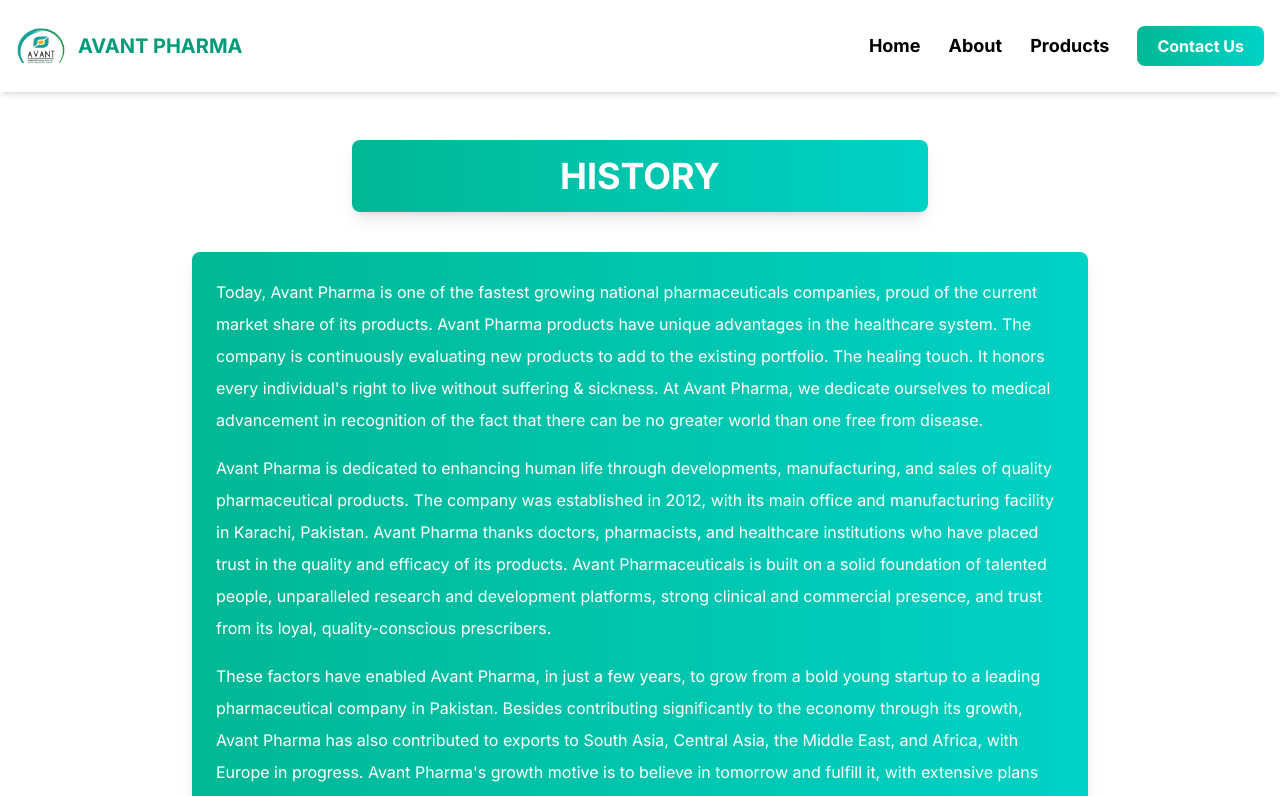
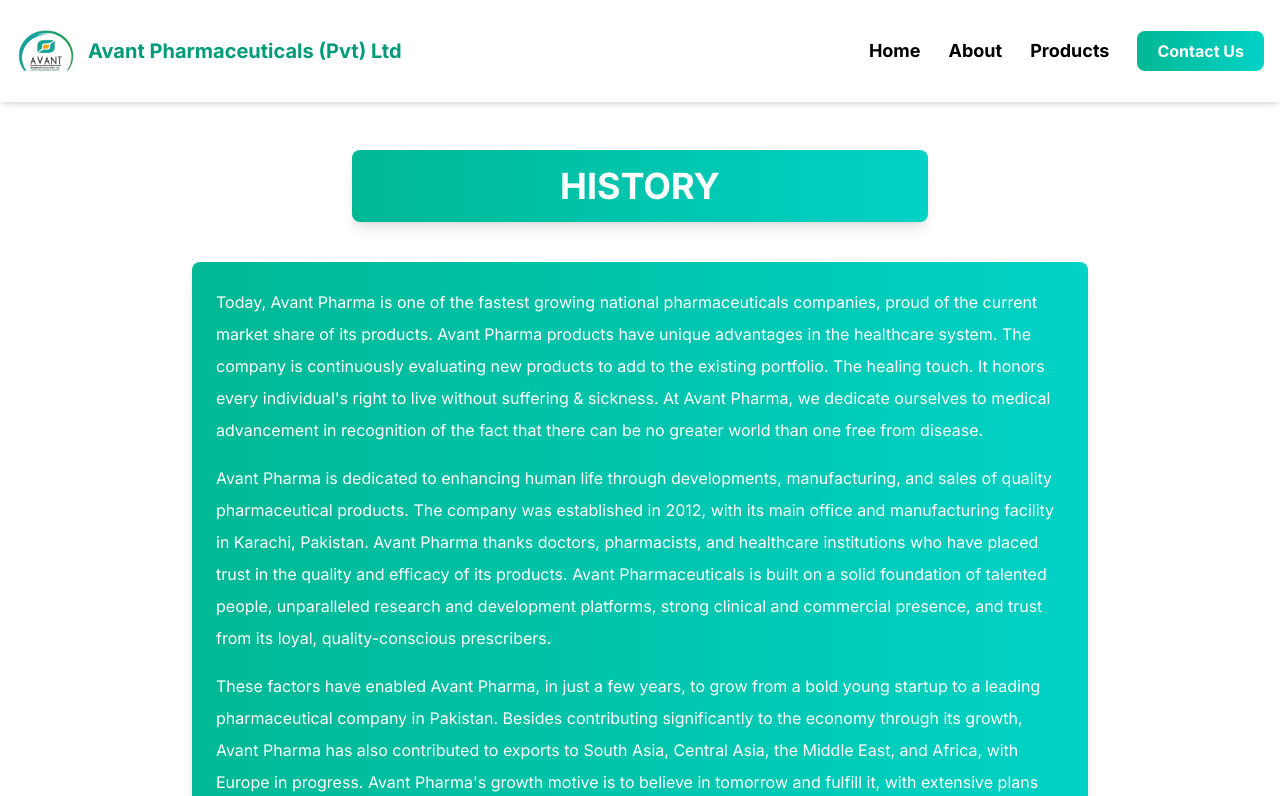
Before and after one commit to syedhamail/Avant-Pharma, a Next.js app: page /h-p-s in a window 1280 px wide. Shown: the top 796 px of the page. Built offline with nearby package versions, Linux system fonts and the light colour scheme.

Commit message:
header.tsx

```diff
--- a/src/app/components/header.tsx
+++ b/src/app/components/header.tsx
@@ -17,10 +17,10 @@
                         <img
                             src="/Avant-Website-Photos/avant-logo.png"
                             alt="Avant Pharma"
-                            className="w-[50px] h-[60px] rounded-full object-cover"
+                            className="w-[50px] h-[60px] md:w-[60px] md:h-[70px] rounded-full object-cover"
                         />
-                        <span className="ml-3 text-xl text-[#009B7A] font-bold">
-                            AVANT PHARMA
+                        <span className="ml-3 text-md md:text-xl text-[#009B7A] font-bold">
+                            Avant Pharmaceuticals (Pvt) Ltd
                         </span>
                     </Link>
 
```
